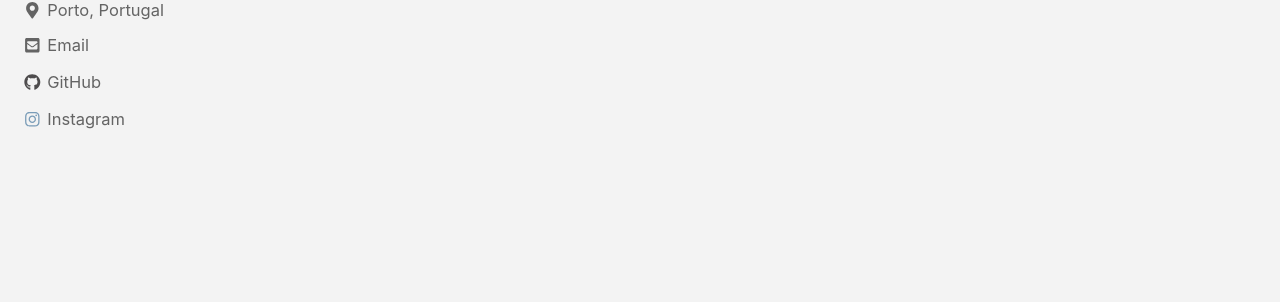
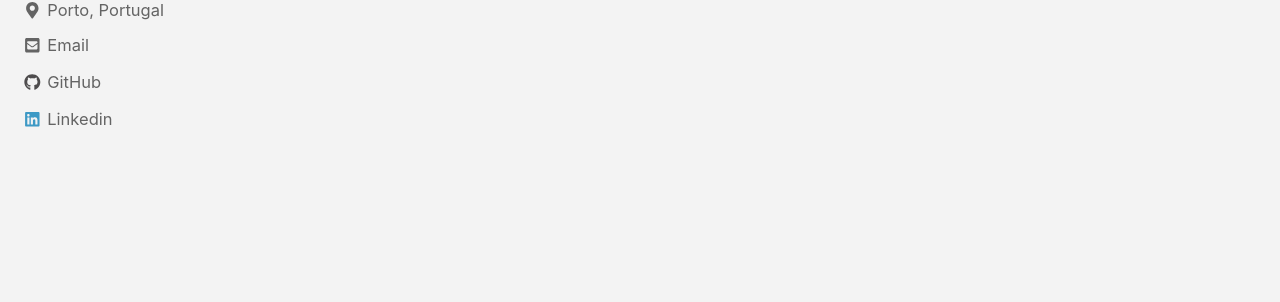
Before and after one commit to shi-hu/shi-hu.github.io, a Jekyll site: the page built from index.html, in a window 1280 px wide. Shown: the part 314-616 px from the top of the page. Built offline with Jekyll 4.4.1, drawn with Linux system fonts in a browser that asks for light colours; cached includes are drawn as plain includes; nearby versions of some CDN libraries; the list of posts is cut into pages by our own code.

Commit message:
Update _config.yml

```diff
--- a/_config.yml
+++ b/_config.yml
@@ -118,9 +118,9 @@ author:
     - label: "GitHub"
       icon: "fab fa-fw fa-github"
       url: "https://github.com/shi-hu"
-    - label: "Instagram"
-      icon: "fab fa-fw fa-instagram"
-      url: "https://www.instagram.com/shi_hu/"
+    - label: "Linkedin"
+      icon: "fab fa-fw fa-linkedin"
+      url: "https://www.linkedin.com/in/lsa003/"
 
 # Site Footer
 footer:
@@ -139,7 +139,7 @@ footer:
       # url:
     - label: "Linkedin"
       icon: "fab fa-fw fa-linkedin"
-      url: https://www.linkedin.com/in/lsa003/
+      url: "https://www.linkedin.com/in/lsa003/"
     - label: "Instagram"
       icon: "fab fa-fw fa-instagram"
       url: "https://www.instagram.com/shi_hu/"
```
